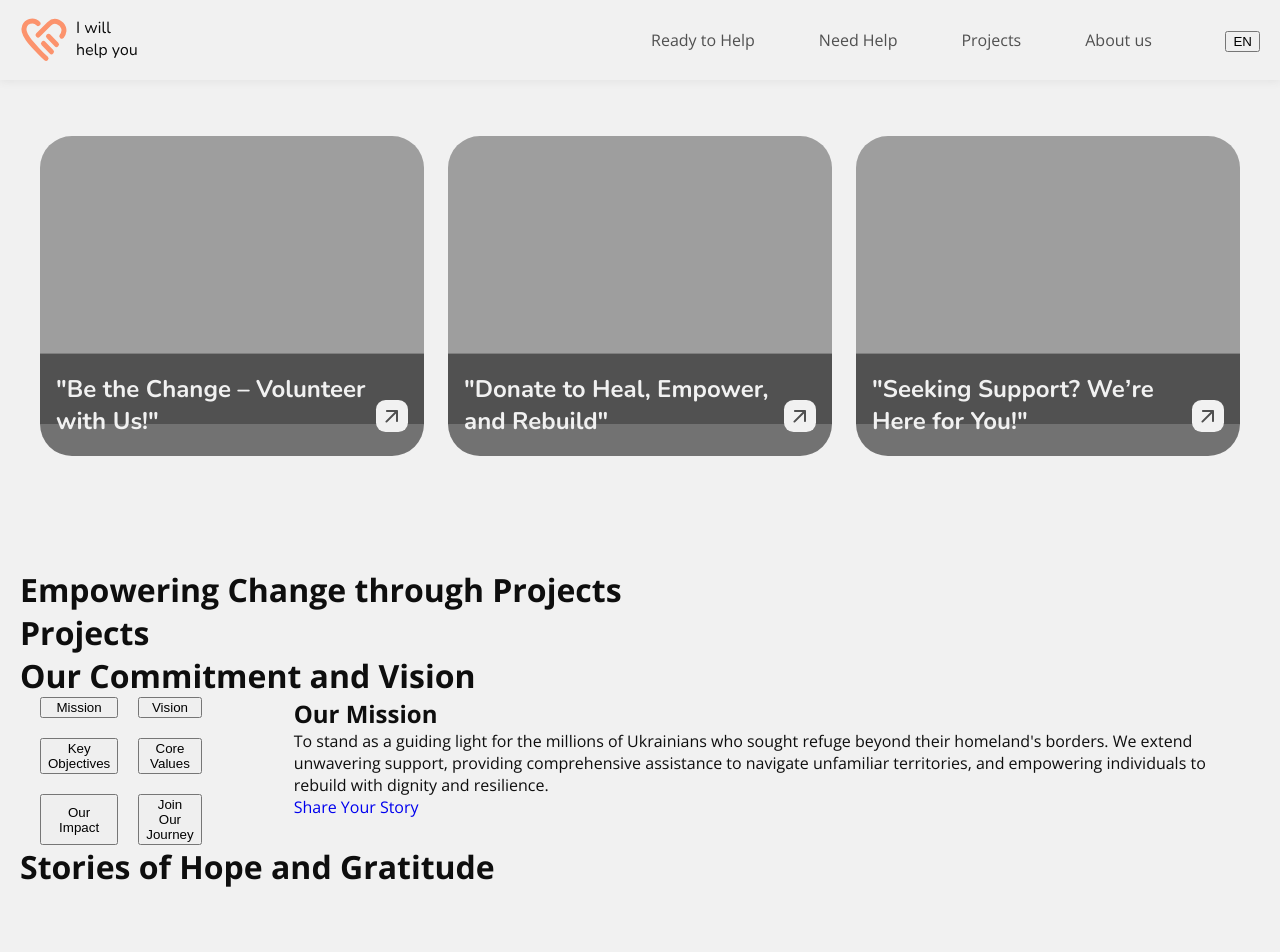
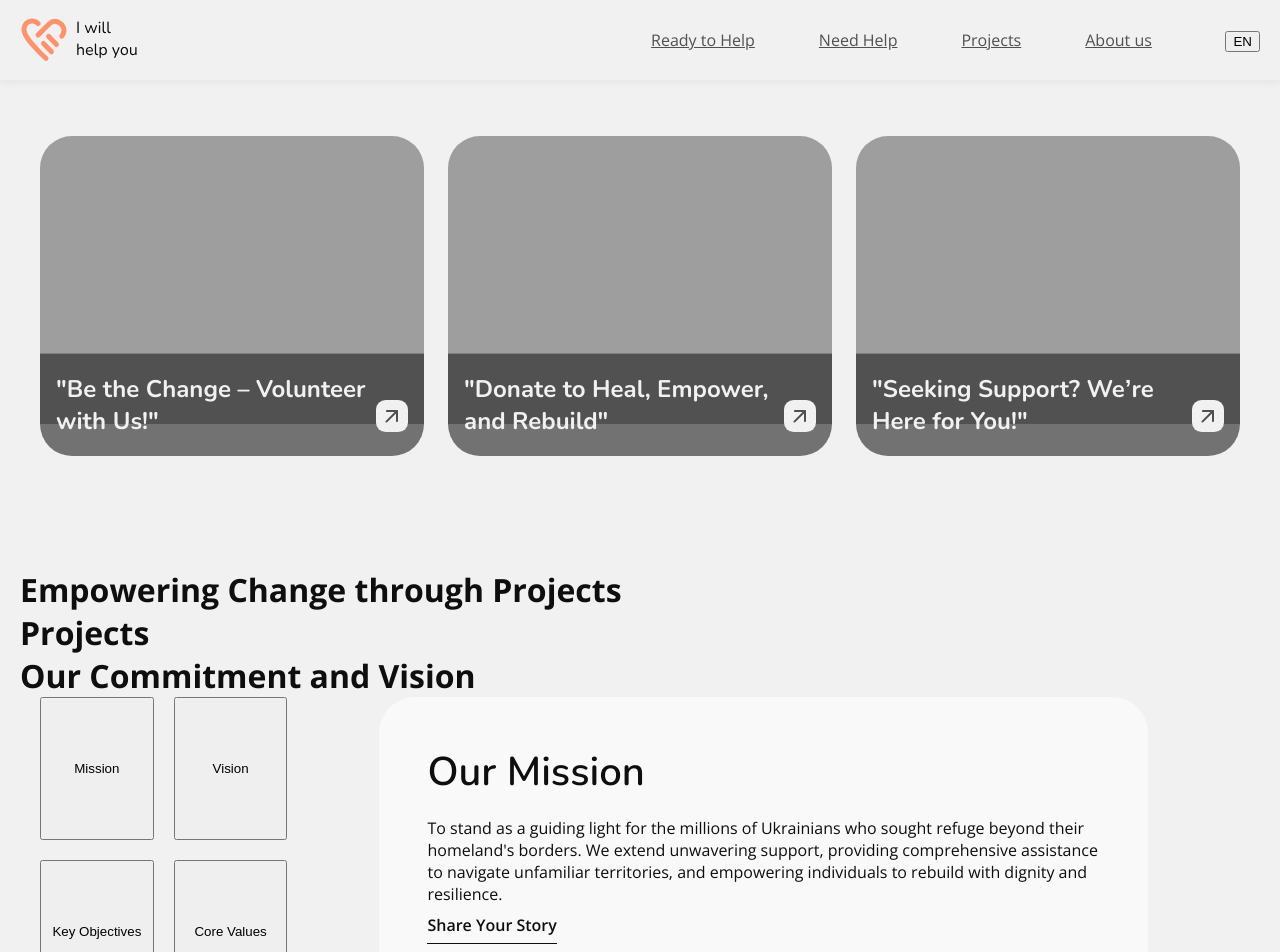
Before and after one commit to anpdko/i-will-help-you-client, a React (Vite) app: page / in a window 1280 px wide. Shown: the top 952 px of the page. Before the commit the page ends 888 px from the top, so only its background shows below. Built offline with nearby package versions, Linux system fonts and the light colour scheme.

Commit message:
about item component  styles

```diff
--- a/src/components/About/About.module.scss
+++ b/src/components/About/About.module.scss
@@ -1,10 +1,22 @@
 .about{
   display: flex;
   gap: 5.75rem;
-
-  &__buttons{
+  margin-bottom: 7rem;
+  &__tabs{
     display: grid;
     grid-template-columns: repeat(2, 1fr);
     gap: 1.25rem;
   }
+
+  &__tab{
+
+  }
+
+  &__items{
+
+  }
+
+  &__buttons{
+
+  }
 }
--- a/src/components/About/About.tsx
+++ b/src/components/About/About.tsx
@@ -1,7 +1,7 @@
 import { useState } from 'react';
 import s from './About.module.scss';
 import AboutItem from './AboutItem/AboutItem';
-import aboutTab from '../../data/aboutTab'
+import aboutTab from '../../data/aboutTab';
 
 const About = () => {
 	const [activeTab, setActiveTab] = useState('mission');
@@ -13,23 +13,25 @@ const About = () => {
 	return (
 		<div className="container">
 			<div className={s.about}>
-				<div className={s.about__buttons}>
-					{aboutTab.map((tab) =>
+				<div className={s.about__tabs}>
+					{aboutTab.map((tab) => (
 						<button
 							key={tab.id}
-							className={s.about__button}
+							className={s.about__tab}
 							onClick={() => handleTabChange(tab.id)}
 						>
 							{tab.tabName}
 						</button>
+					))}
+				</div>
+				<div className={s.about__items}>
+					{aboutTab.map(
+						(tab) =>
+							activeTab === tab.id && <AboutItem key={tab.id} tab={tab} />
 					)}
 				</div>
-				<div className="projects__items">
-					{aboutTab.map((tab) =>
-						activeTab === tab.id && (
-							<AboutItem key={tab.id} tab = {tab} />
-						)
-					)}
+				<div className={s.about__buttons}>
+					{/* Місце для button компонента*/}
 				</div>
 			</div>
 		</div>
--- a/src/components/About/AboutItem/AboutItem.module.scss
+++ b/src/components/About/AboutItem/AboutItem.module.scss
@@ -1,6 +1,31 @@
 
 .about__item{
-   p{
+   max-width: 49.5rem;
+   height: 30.25rem;
+   padding: 3rem;
+   border-radius: 2.25rem;
+   background-color: var(--milky);
+
+   &_text{
+      font-size: 1rem;
+      font-weight: 400;
+      padding: 1.1rem 0 .6rem 0;
       white-space: pre-line;
    }
+   &_link{
+      font-size: 1rem;
+      font-weight: 600;
+      text-decoration: none;
+      color: var(--black);
+      position: relative;
+      &::after{
+         content: "";
+         position: absolute;
+         bottom: -.5rem;
+         left: 0;
+         height: 1px;
+         width: 100%;
+         background-color: var(--black);
+      }
+   }
 }
--- a/src/components/About/AboutItem/AboutItem.tsx
+++ b/src/components/About/AboutItem/AboutItem.tsx
@@ -1,17 +1,19 @@
 import s from './AboutItem.module.scss';
-import { ITabName } from '../../../data/aboutTab'
-import { Link } from 'react-router-dom'
+import { ITabName } from '../../../data/aboutTab';
+import { Link } from 'react-router-dom';
 
 interface ProjectProps {
-	tab: ITabName
+	tab: ITabName;
 }
 
-const AboutItem = ({tab}:ProjectProps) => {
+const AboutItem = ({ tab }: ProjectProps) => {
 	return (
 		<div className={s.about__item}>
-			<h2>{tab.title}</h2>
-			<p>{tab.description}</p>
-			<Link to={tab.link}>Share Your Story</Link>
+			<h2 className={`${s.about__item_title} heading2`}>{tab.title}</h2>
+			<p className={s.about__item_text}>{tab.description}</p>
+			<Link className={s.about__item_link} to={tab.link}>
+				Share Your Story
+			</Link>
 		</div>
 	);
 };
--- a/src/data/aboutTab.ts
+++ b/src/data/aboutTab.ts
@@ -1,5 +1,4 @@
-
-export interface ITabName{
+export interface ITabName {
 	id: string;
 	tabName: string;
 	title: string;
@@ -7,50 +6,59 @@ export interface ITabName{
 	description: string;
 }
 
-const aboutTab:ITabName[] = [
+const aboutTab: ITabName[] = [
 	{
-      id: "mission",
-      tabName: "Mission",
-      title: "Our Mission",
-      link: "#",
-      description:"To stand as a guiding light for the millions of Ukrainians who sought refuge beyond their homeland's borders. We extend unwavering support, providing comprehensive assistance to navigate unfamiliar territories, and empowering individuals to rebuild with dignity and resilience."
+		id: 'mission',
+		tabName: 'Mission',
+		title: 'Our Mission',
+		link: '#',
+		description:
+			"To stand as a guiding light for the millions of Ukrainians who sought refuge beyond their homeland's borders. We extend unwavering support, providing comprehensive assistance to navigate unfamiliar territories, and empowering individuals to rebuild with dignity and resilience.",
 	},
 	{
-      id: "vision",
-      tabName: "Vision",
-      title: "Our Vision",
-      link: "#",
-      description:"A future where every Ukrainian refugee can find solace in the assurance of competent legal aid, where creative expression thrives, where education knows no boundaries, and where opportunities abound for professional growth and fulfillment."
+		id: 'vision',
+		tabName: 'Vision',
+		title: 'Our Vision',
+		link: '#',
+		description:
+			'A future where every Ukrainian refugee can find solace in the assurance of competent legal aid, where creative expression thrives, where education knows no boundaries, and where opportunities abound for professional growth and fulfillment.',
 	},
 	{
-      id: "objectives",
-      tabName: "Key Objectives",
-      title: "Key Objectives",
-      link: "#",
-      description:`1. Provide comprehensive assistance to Ukrainian refugees.
-      2. Empower individuals to rebuild with dignity and resilience.`
+		id: 'objectives',
+		tabName: 'Key Objectives',
+		title: 'Key Objectives',
+		link: '#',
+		description: `1. Holistic Legal Assistance: Providing legal guidance to navigate foreign systems.
+      2. Creative Empowerment: Enriching global discourse through Ukrainian creativity.
+      3. Educational Rebuilding: Bridging educational gaps and nurturing a generation of scholars.
+      4. Empowering Professional Growth: Connecting Ukrainians to meaningful work opportunities.
+      5. Psychological Healing: Extending support and resources to overcome trauma.
+      6. Sustainable Change: Cultivating lasting partnerships and continuous refinement.`,
 	},
 	{
-      id: "values",
-      tabName: "Core Values",
-      title: "Core Values",
-      link: "#",
-      description:"Compassion, Empowerment, Inclusivity, Collaboration, and Resilience. Guided by these principles, we strive for excellence in all endeavors."
+		id: 'values',
+		tabName: 'Core Values',
+		title: 'Core Values',
+		link: '#',
+		description:
+			'Compassion, Empowerment, Inclusivity, Collaboration, and Resilience. Guided by these principles, we strive for excellence in all endeavors.',
 	},
 	{
-      id: "impact",
-      tabName: "Our Impact",
-      title: "Our Impact",
-      link: "#",
-      description:"[Provide a summary of the impact the foundation has made so far. Include statistics, success stories, and achievements that demonstrate the positive outcomes of your projects and initiatives.]"
+		id: 'impact',
+		tabName: 'Our Impact',
+		title: 'Our Impact',
+		link: '#',
+		description:
+			'[Provide a summary of the impact the foundation has made so far. Include statistics, success stories, and achievements that demonstrate the positive outcomes of your projects and initiatives.]',
 	},
 	{
-      id: "journey",
-      tabName: "Join Our Journey",
-      title: "Make a Difference Today!",
-      link: "#",
-      description:"Charity Foundation ”I Will Help You” is more than a foundation; it is a community of compassionate individuals who believe in the transformative power of healing. By joining our journey, you become part of a collective force working tirelessly to rebuild shattered lives and restore hope. Through your support, we can offer essential sustenance, education, mental health care, and meaningful opportunities to those who need it most. Together, we heal the wounds of war, mend broken dreams, and illuminate a path of resilience. Embark on this remarkable journey with us and witness the profound impact we can create together."
-   }
-]
+		id: 'journey',
+		tabName: 'Join Our Journey',
+		title: 'Make a Difference Today!',
+		link: '#',
+		description:
+			'Charity Foundation ”I Will Help You” is more than a foundation; it is a community of compassionate individuals who believe in the transformative power of healing. By joining our journey, you become part of a collective force working tirelessly to rebuild shattered lives and restore hope. Through your support, we can offer essential sustenance, education, mental health care, and meaningful opportunities to those who need it most. Together, we heal the wounds of war, mend broken dreams, and illuminate a path of resilience. Embark on this remarkable journey with us and witness the profound impact we can create together.',
+	},
+];
 
-export default aboutTab
+export default aboutTab;
--- a/src/styles/index.css
+++ b/src/styles/index.css
@@ -21,13 +21,16 @@ body{
   padding: 0;
 }
 
-a{
-  text-decoration: none;
+a:hover
+{
+  color:var(--orange);
+
 }
 
-a:hover{
-  color:var(--orange);
+a:hover::after{
+  background-color: var(--orange);
 }
+
 
 .container {
   max-width: 1280px;
```
Lines whose indentation alone changed are shown as unchanged.
